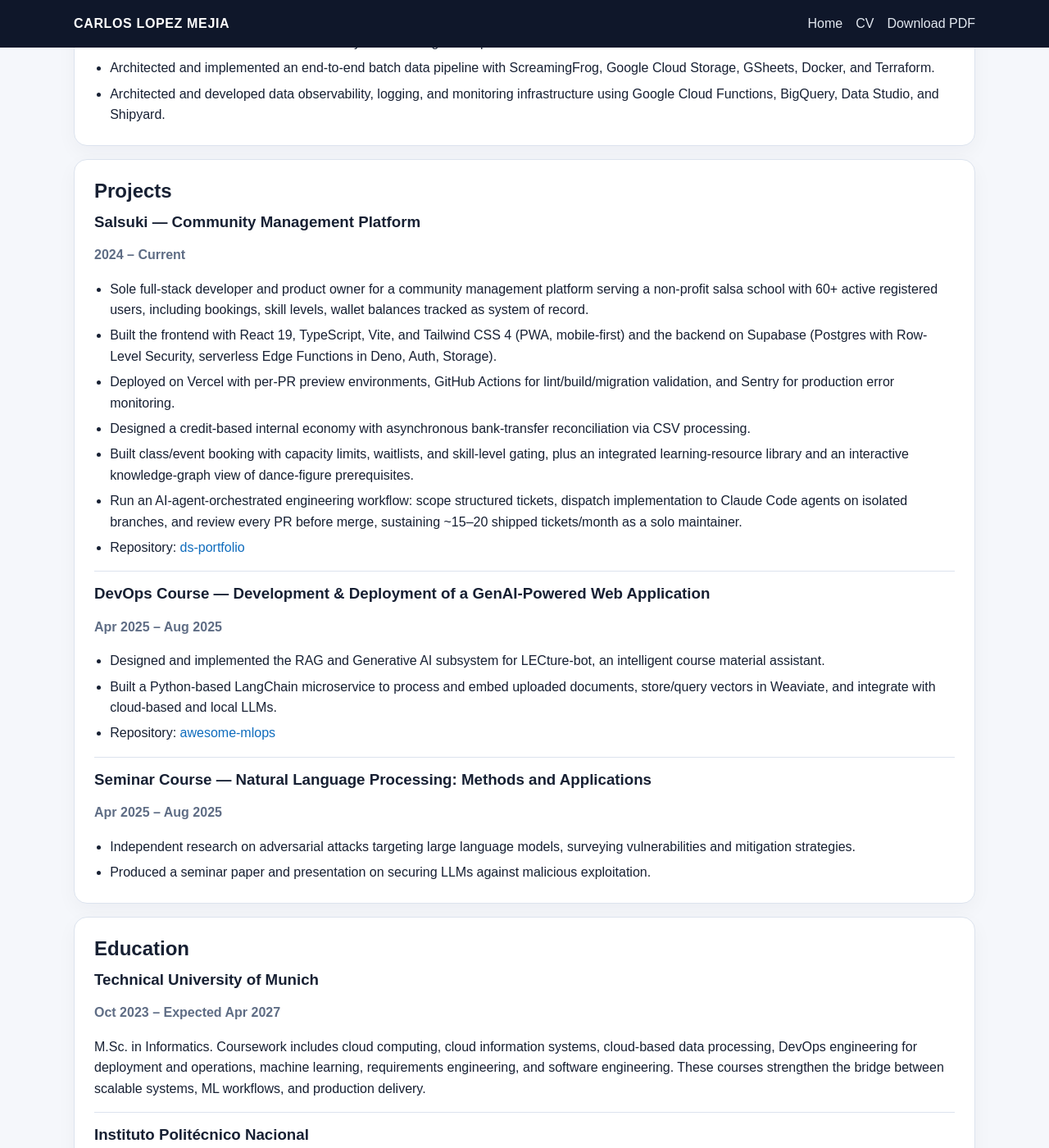
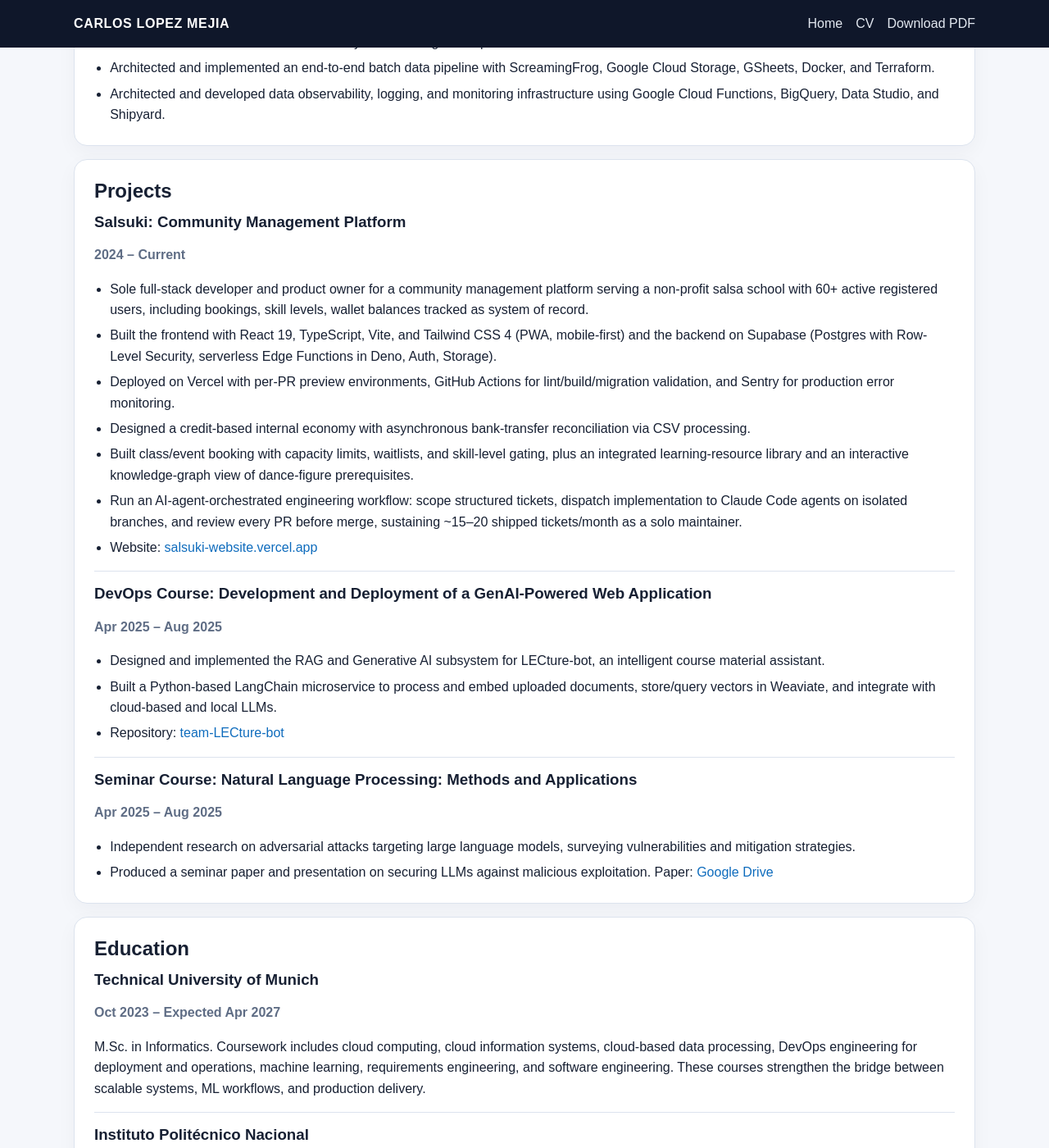
Before and after one commit to carloslme/carloslme.github.io, a Jekyll site: the page cv/index.html, which Jekyll copies as it is, in a window 1280 px wide and 1400 px high, scrolled down 3027 px. Shown: the whole window at 82% size. Built offline with Jekyll 4.4.1, drawn with Linux system fonts in a browser that asks for light colours; some of the changed text lies outside the part shown.

Commit message:
Correct project links and simplify wording

```diff
--- a/cv/index.html
+++ b/cv/index.html
@@ -58,7 +58,7 @@
       <section class="card">
         <h2 class="section-title">Experience</h2>
         <div class="entry">
-          <h3>BMW — Cloud DevOps Engineer (Working Student)</h3>
+          <h3>BMW: Cloud DevOps Engineer (Working Student)</h3>
           <p class="dates">Jun 2025 – Sep 2026</p>
           <ul>
             <li>Design and maintain AWS infrastructure as code across two production services: Terraform for the Road Ahead Backend (Pothole Map / Dangerous Curve Assistant) and AWS CDK for the Charging Enhancement Layer (CPCL), plus AWS CLI for operational tasks, building reusable modules/constructs and staged environment configurations (int/dev/prod) with controlled backend/state management and rollout steps.</li>
@@ -70,7 +70,7 @@
           </ul>
         </div>
         <div class="entry">
-          <h3>Ocumeda — Data Engineer and Analytics (Working Student)</h3>
+          <h3>Ocumeda: Data Engineer and Analytics (Working Student)</h3>
           <p class="dates">Jun 2024 – Jun 2025</p>
           <ul>
             <li>Collaborated closely with stakeholders, including C-level executives (CTO), to gather and translate business requirements into scalable data solutions.</li>
@@ -81,7 +81,7 @@
           </ul>
         </div>
         <div class="entry">
-          <h3>ITESM — Part-Time University Lecturer</h3>
+          <h3>ITESM: Part-Time University Lecturer</h3>
           <p class="dates">Feb 2022 – Sep 2023</p>
           <ul>
             <li>Invited lecturer at the Master's in Applied Artificial Intelligence (MNA-V) for 6 weeks in July-August. Course: Introduction to MLOps.</li>
@@ -90,7 +90,7 @@
           </ul>
         </div>
         <div class="entry">
-          <h3>Wizeline — Data Engineer</h3>
+          <h3>Wizeline: Data Engineer</h3>
           <p class="dates">Jan 2022 – Apr 2023</p>
           <ul>
             <li>Developed one streaming and two batch pipelines to extract, transform, and load (ETL) data from multiple data sources to a system recommendation using Python, both GCP (Cloud Functions, Cloud Storage, Scheduler, Cloud SQL, Pub/Sub, BigQuery, Dataflow, Scala) and AWS (EMR, PySpark, S3, Athena, Lambda, CLI).</li>
@@ -101,7 +101,7 @@
           </ul>
         </div>
         <div class="entry">
-          <h3>iVoy — Data Engineer</h3>
+          <h3>iVoy: Data Engineer</h3>
           <p class="dates">Feb 2021 – Jan 2022</p>
           <ul>
             <li>Collaborated in DE architecture design and implementation; POCs on batching and streaming (Apache Beam) using GCP and AWS, orchestration (Airflow), data preprocessing (Spark).</li>
@@ -111,7 +111,7 @@
           </ul>
         </div>
         <div class="entry">
-          <h3>Uber Technologies Inc — Driver and Rider Operations Intern</h3>
+          <h3>Uber Technologies Inc: Driver and Rider Operations Intern</h3>
           <p class="dates">Oct 2019 – Jan 2021</p>
           <ul>
             <li>Data collection, cleaning, exploration, and analysis on large datasets about drivers, partners, and vehicles across 56 Mexico Rides operational cities using SQL (Presto), Python, Pandas.</li>
@@ -121,7 +121,7 @@
           </ul>
         </div>
         <div class="entry">
-          <h3>Delta Smith — Data Engineering and Architect (Freelancing)</h3>
+          <h3>Delta Smith: Data Engineering and Architect (Freelancing)</h3>
           <p class="dates">Sep 2021 – Sep 2023</p>
           <ul>
             <li>Designed data roadmaps for 2022 and 2023 covering security, observability, monitoring, orchestration, data governance, DataOps, data quality, privacy, and compliance.</li>
@@ -136,7 +136,7 @@
       <section class="card">
         <h2 class="section-title">Projects</h2>
         <div class="entry">
-          <h3>Salsuki — Community Management Platform</h3>
+          <h3>Salsuki: Community Management Platform</h3>
           <p class="dates">2024 – Current</p>
           <ul>
             <li>Sole full-stack developer and product owner for a community management platform serving a non-profit salsa school with 60+ active registered users, including bookings, skill levels, wallet balances tracked as system of record.</li>
@@ -145,24 +145,24 @@
             <li>Designed a credit-based internal economy with asynchronous bank-transfer reconciliation via CSV processing.</li>
             <li>Built class/event booking with capacity limits, waitlists, and skill-level gating, plus an integrated learning-resource library and an interactive knowledge-graph view of dance-figure prerequisites.</li>
             <li>Run an AI-agent-orchestrated engineering workflow: scope structured tickets, dispatch implementation to Claude Code agents on isolated branches, and review every PR before merge, sustaining ~15–20 shipped tickets/month as a solo maintainer.</li>
-            <li>Repository: <a href="https://github.com/carloslme/ds-portfolio" target="_blank" rel="noreferrer">ds-portfolio</a></li>
+            <li>Website: <a href="https://salsuki-website.vercel.app/" target="_blank" rel="noreferrer">salsuki-website.vercel.app</a></li>
           </ul>
         </div>
         <div class="entry">
-          <h3>DevOps Course — Development & Deployment of a GenAI-Powered Web Application</h3>
+          <h3>DevOps Course: Development and Deployment of a GenAI-Powered Web Application</h3>
           <p class="dates">Apr 2025 – Aug 2025</p>
           <ul>
             <li>Designed and implemented the RAG and Generative AI subsystem for LECture-bot, an intelligent course material assistant.</li>
             <li>Built a Python-based LangChain microservice to process and embed uploaded documents, store/query vectors in Weaviate, and integrate with cloud-based and local LLMs.</li>
-            <li>Repository: <a href="https://github.com/carloslme/awesome-mlops" target="_blank" rel="noreferrer">awesome-mlops</a></li>
+            <li>Repository: <a href="https://github.com/AET-DevOps25/team-LECture-bot" target="_blank" rel="noreferrer">team-LECture-bot</a></li>
           </ul>
         </div>
         <div class="entry">
-          <h3>Seminar Course — Natural Language Processing: Methods and Applications</h3>
+          <h3>Seminar Course: Natural Language Processing: Methods and Applications</h3>
           <p class="dates">Apr 2025 – Aug 2025</p>
           <ul>
             <li>Independent research on adversarial attacks targeting large language models, surveying vulnerabilities and mitigation strategies.</li>
-            <li>Produced a seminar paper and presentation on securing LLMs against malicious exploitation.</li>
+            <li>Produced a seminar paper and presentation on securing LLMs against malicious exploitation. Paper: <a href="https://drive.google.com/file/d/16a9AyB2nivCzXVsCEcrUQ8U6_fQlwuHa/view?usp=sharing" target="_blank" rel="noreferrer">Google Drive</a></li>
           </ul>
         </div>
       </section>
@@ -226,9 +226,9 @@
       <section class="card">
         <h2 class="section-title">Languages</h2>
         <ul>
-          <li>Spanish — Native</li>
-          <li>English — Fluent (IELTS Academic Score 6.5)</li>
-          <li>German — A2 (self-assessed)</li>
+          <li>Spanish: Native</li>
+          <li>English: Fluent (IELTS Academic Score 6.5)</li>
+          <li>German: A2 (self-assessed)</li>
         </ul>
       </section>
 
@@ -236,7 +236,7 @@
         <h2 class="section-title">Publications</h2>
         <div class="entry">
           <h3>Late Blight Segmentation in Tomatoes Using Spatial Domain Methods and Colour Analysis</h3>
-          <p class="dates">Oct 2020 — International Journal of Scientific Research</p>
+          <p class="dates">Oct 2020, International Journal of Scientific Research</p>
           <p><a href="https://www.worldwidejournals.com/international-journal-of-scientific-research-(IJSR)/recent_issues_pdf/2020/October/late-blight-segmentation-in-tomatoes-using-spatial-domain-methods-and-colour-analysis_October_2020_6612121406_8435657.pdf" target="_blank" rel="noreferrer">View publication</a></p>
         </div>
       </section>
@@ -256,6 +256,9 @@
         <h2 class="section-title">Courses</h2>
         <ul>
           <li>Cloud Computing and Cloud Information Systems at TUM, covering distributed systems, cloud services, and scalable platform design.</li>
+          <li>Practical Course: Recommender Systems, with project work in <a href="https://github.com/projects-in-RS-SS25/Team-W4" target="_blank" rel="noreferrer">Team W4</a>.</li>
+          <li>IDP, an interdisciplinary course project in <a href="https://github.com/carloslme/tum-idp" target="_blank" rel="noreferrer">tum-idp</a>.</li>
+          <li>Practical Course: Applied Deep Learning in Medicine, with work available in <a href="https://github.com/carloslme/adlm-segmentation" target="_blank" rel="noreferrer">adlm-segmentation</a>.</li>
           <li>Cloud-Based Data Processing at TUM, focused on data-intensive systems and modern data engineering patterns.</li>
           <li>DevOps: Engineering for Deployment and Operations at TUM, emphasizing automation, observability, and reliable delivery.</li>
           <li>Machine Learning and related TUM coursework, covering model development, deployment, and production-oriented workflows.</li>
```
Also changed, not shown: index.html (+6 -6 lines), README.md.
